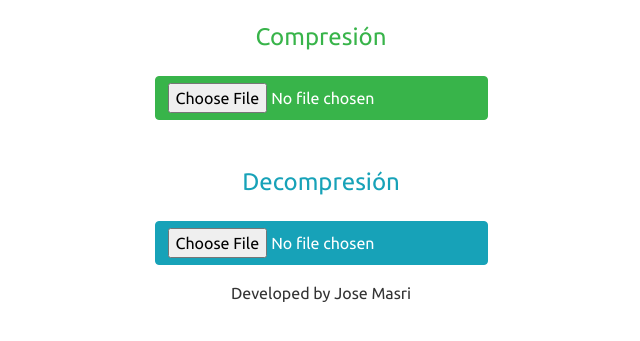
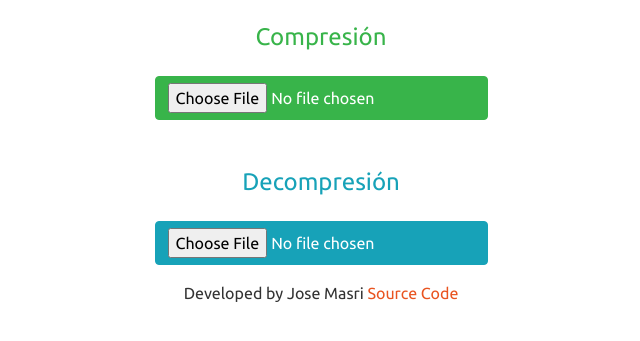
Before and after one commit to elmarroco/HuffmanCodes, a plain HTML site: page index.html in a window 1280 px wide. Shown: the part 159-500 px from the top of the page, without its empty margins (319-959 px from the left). Drawn offline with nearby package versions, Linux system fonts and the light colour scheme.

Commit message:
Edited the html file

```diff
--- a/index.html
+++ b/index.html
@@ -30,7 +30,7 @@
     <footer class="page-footer font-small blue">
       <div class="footer-copyright text-center py-3">
         Developed by Jose Masri
-        <a href=""></a>
+        <a href="https://github.com/elmarroco/HuffmanCodes">Source Code</a>
       </div>
     </footer>
   </div>
```
